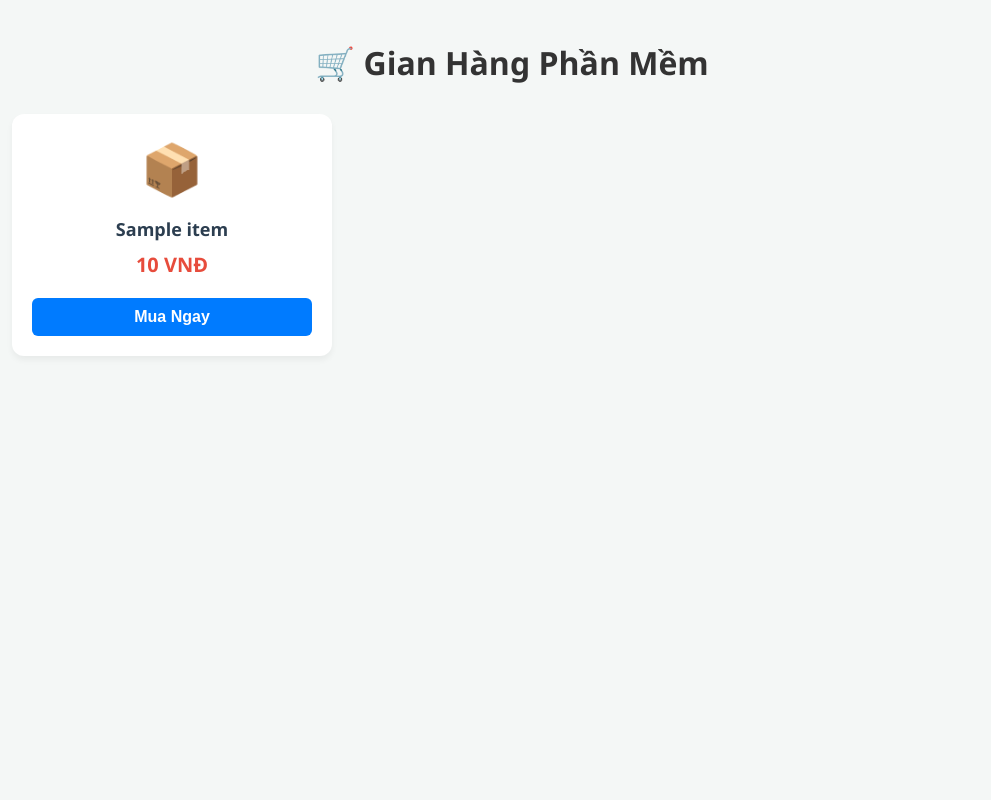
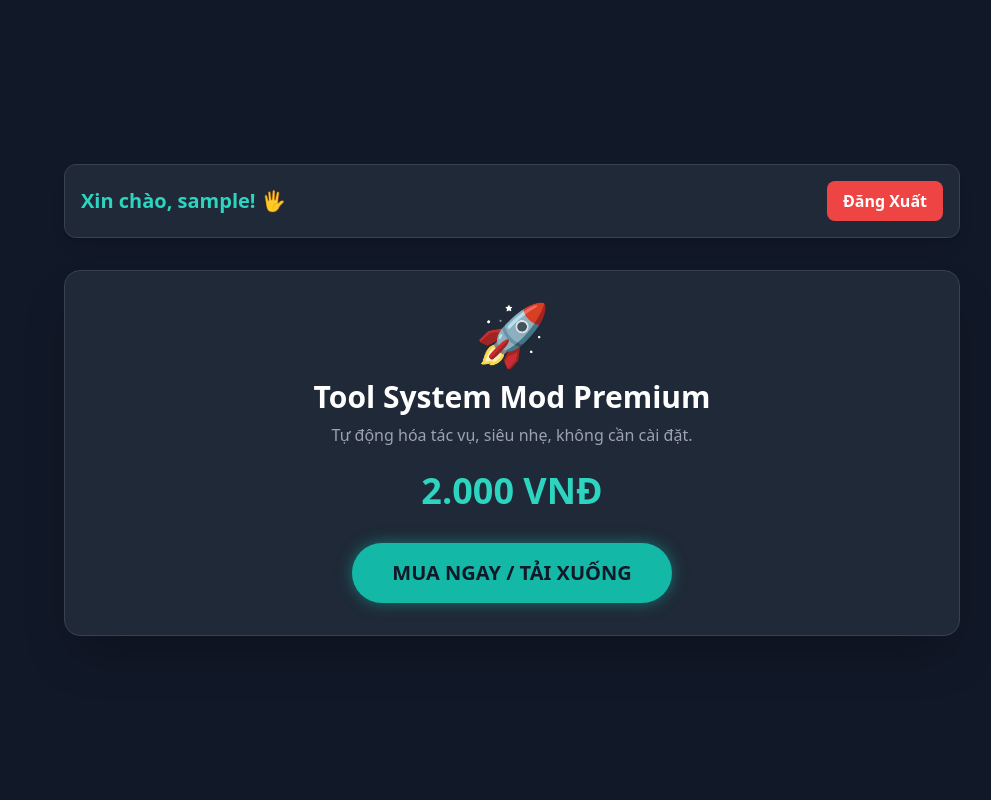
Before and after one commit to legiakhanhdz2011-stack/shop-tool, a FastAPI app: template templates/index.html in a window 1280 px wide. Shown: the whole page, without its empty margins (128-1119 px from the left). Run offline with FastAPI, Linux system fonts and the light colour scheme; the template is opened without the code that fills it: most values are stand-ins (such as "Sample title", 1, 10 or a date in 2020); some libraries are stand-ins or nearby versions.

Commit message:
Update index.html

```diff
--- a/templates/index.html
+++ b/templates/index.html
@@ -3,149 +3,96 @@
 <head>
     <meta charset="UTF-8">
     <meta name="viewport" content="width=device-width, initial-scale=1.0">
-    <title>Cửa Hàng Tool Tự Động</title>
-    <style>
-        body { font-family: 'Segoe UI', Tahoma, Geneva, Verdana, sans-serif; background: #f4f7f6; margin: 0; padding: 20px; }
-        h1 { text-align: center; color: #333; margin-bottom: 30px; }
+    <title>Shop Bán Tool Tự Động</title>
+    <script src="https://cdn.tailwindcss.com"></script>
+</head>
+<body class="bg-gray-900 text-white font-sans min-h-screen flex flex-col items-center justify-center p-4">
 
-        /* Kệ hàng (Grid Layout) */
-        .store-grid { display: grid; grid-template-columns: repeat(auto-fill, minmax(250px, 1fr)); gap: 20px; max-width: 1000px; margin: 0 auto; }
-        .product-card { background: white; padding: 20px; border-radius: 12px; box-shadow: 0 4px 6px rgba(0,0,0,0.05); text-align: center; transition: transform 0.2s; }
-        .product-card:hover { transform: translateY(-5px); box-shadow: 0 8px 15px rgba(0,0,0,0.1); }
-        .product-icon { font-size: 50px; margin-bottom: 15px; }
-        .product-name { font-size: 18px; font-weight: bold; color: #2c3e50; margin-bottom: 10px; }
-        .product-price { color: #e74c3c; font-size: 20px; font-weight: bold; margin-bottom: 20px; }
-        .btn-buy { background: #007bff; color: white; border: none; padding: 10px 20px; border-radius: 6px; font-size: 16px; cursor: pointer; width: 100%; font-weight: bold; }
-        .btn-buy:hover { background: #0056b3; }
+    {% if not username %}
+    <div class="bg-gray-800 p-8 rounded-2xl shadow-2xl w-full max-w-md border border-gray-700">
+        <h1 class="text-3xl font-bold text-center text-teal-400 mb-6">ĐĂNG NHẬP HỆ THỐNG</h1>
 
-        /* Popup Thanh Toán (Modal) */
-        .modal-overlay { display: none; position: fixed; top: 0; left: 0; width: 100%; height: 100%; background: rgba(0,0,0,0.6); justify-content: center; align-items: center; z-index: 1000; }
-        .modal-content { background: white; padding: 30px; border-radius: 12px; width: 90%; max-width: 350px; text-align: center; position: relative; }
-        .close-btn { position: absolute; top: 10px; right: 15px; font-size: 24px; cursor: pointer; color: #888; }
-        .qr-image { width: 100%; border-radius: 10px; border: 2px solid #eee; margin: 15px 0; }
-        #modal-msg { margin-top: 15px; font-weight: bold; }
-    </style>
-</head>
-<body>
+        <form action="/login" method="POST" class="space-y-4">
+            <input type="text" name="username" placeholder="Tên đăng nhập" required
+                   class="w-full px-4 py-3 bg-gray-700 rounded-lg focus:outline-none focus:ring-2 focus:ring-teal-400">
+            <input type="password" name="password" placeholder="Mật khẩu" required
+                   class="w-full px-4 py-3 bg-gray-700 rounded-lg focus:outline-none focus:ring-2 focus:ring-teal-400">
+            <button type="submit" class="w-full py-3 bg-teal-500 hover:bg-teal-400 text-gray-900 font-bold rounded-lg transition duration-300">
+                ĐĂNG NHẬP
+            </button>
+        </form>
 
-    <h1>🛒 Gian Hàng Phần Mềm</h1>
+        <div class="mt-6 border-t border-gray-700 pt-6">
+            <h2 class="text-center text-gray-400 mb-4">Hoặc tạo tài khoản mới</h2>
+            <form action="/register" method="POST" class="space-y-4">
+                <input type="text" name="username" placeholder="Tên đăng nhập mới" required
+                       class="w-full px-4 py-2 bg-gray-700 rounded-lg text-sm">
+                <input type="password" name="password" placeholder="Mật khẩu mới" required
+                       class="w-full px-4 py-2 bg-gray-700 rounded-lg text-sm">
+                <button type="submit" class="w-full py-2 bg-gray-600 hover:bg-gray-500 font-bold rounded-lg transition duration-300">
+                    ĐĂNG KÝ
+                </button>
+            </form>
+        </div>
+    </div>
+    {% endif %}
 
-    <div class="store-grid">
-        {% for pid, item in products.items() %}
-        <div class="product-card">
-            <div class="product-icon">📦</div>
-            <div class="product-name">{{ item.name }}</div>
-            <div class="product-price">{{ "{:,.0f}".format(item.price) }} VNĐ</div>
-            <button class="btn-buy" onclick="openPayment('{{ pid }}', {{ item.price }}, '{{ item.name }}')">Mua Ngay</button>
+    {% if username %}
+    <div class="w-full max-w-4xl">
+        <div class="flex justify-between items-center bg-gray-800 p-4 rounded-xl shadow-lg mb-8 border border-gray-700">
+            <h2 class="text-xl font-bold text-teal-400">Xin chào, {{ username }}! 🖐</h2>
+            <a href="/logout" class="px-4 py-2 bg-red-500 hover:bg-red-600 text-white font-bold rounded-lg transition">Đăng Xuất</a>
         </div>
-        {% endfor %}
-    </div>
 
-    <div class="modal-overlay" id="paymentModal">
-        <div class="modal-content">
-            <span class="close-btn" onclick="closeModal()">×</span>
-            <h3 id="modal-title">Thanh Toán</h3>
-            <p style="color: #666; font-size: 14px;">Mã đơn: <b id="display-order-id" style="color: black;"></b></p>
+        <div class="bg-gray-800 rounded-2xl overflow-hidden shadow-2xl border border-gray-700 text-center p-8">
+            <div class="text-6xl mb-4">🚀</div>
+            <h3 class="text-3xl font-bold mb-2">Tool System Mod Premium</h3>
+            <p class="text-gray-400 mb-6">Tự động hóa tác vụ, siêu nhẹ, không cần cài đặt.</p>
+            <div class="text-4xl font-extrabold text-teal-400 mb-8">2.000 VNĐ</div>
 
-            <img id="qr-code" class="qr-image" src="" alt="Mã QR">
+            <button onclick="muaHang()" id="btn-mua"
+                    class="px-10 py-4 bg-teal-500 hover:bg-teal-400 text-gray-900 font-bold text-xl rounded-full shadow-[0_0_15px_rgba(20,184,166,0.5)] transition-all transform hover:scale-105">
+                MUA NGAY / TẢI XUỐNG
+            </button>
 
-            <p style="font-size: 13px; color: #555;">Mở app ngân hàng quét mã. Cửa sổ sẽ tự tải file sau khi chuyển thành công.</p>
-
-            <div id="modal-msg"></div>
+            <div id="khu-vuc-thanh-toan" class="hidden mt-8 p-6 bg-gray-900 rounded-xl border border-dashed border-teal-500">
+                <h4 class="text-lg text-gray-300">Vui lòng chuyển khoản đúng <b class="text-teal-400">2.000đ</b> với nội dung:</h4>
+                <div id="ma-don-hang" class="text-5xl font-bold text-yellow-400 my-4 tracking-widest">ĐANG TẠO...</div>
+                <div class="flex items-center justify-center space-x-2 text-gray-400 mt-4">
+                    <svg class="animate-spin h-5 w-5 text-teal-500" xmlns="http://www.w3.org/2000/svg" fill="none" viewBox="0 0 24 24"><circle class="opacity-25" cx="12" cy="12" r="10" stroke="currentColor" stroke-width="4"></circle><path class="opacity-75" fill="currentColor" d="M4 12a8 8 0 018-8V0C5.373 0 0 5.373 0 12h4zm2 5.291A7.962 7.962 0 014 12H0c0 3.042 1.135 5.824 3 7.938l3-2.647z"></path></svg>
+                    <span>Đang chờ nhận tiền... Vui lòng không đóng trang này!</span>
+                </div>
+            </div>
         </div>
     </div>
 
     <script>
-        let currentOrderId = "";
-        let autoCheckInterval; // Biến lưu vòng lặp kiểm tra
+        async function muaHang() {
+            document.getElementById('btn-mua').style.display = 'none';
+            document.getElementById('khu-vuc-thanh-toan').style.display = 'block';
 
-        async function openPayment(productId, price, productName) {
-            // 1. Tạo một mã đơn hàng ngẫu nhiên (Ví dụ: DH8492)
-            currentOrderId = "DH" + Math.floor(1000 + Math.random() * 9000);
+            // Gọi server tạo đơn hàng mới
+            const res = await fetch('/create-order', { method: 'POST' });
+            const data = await res.json();
+            const order_id = data.order_id;
 
-            // 2. Báo cho Backend biết khách vừa tạo đơn
-            await fetch('/create-order', {
-                method: 'POST',
-                headers: {'Content-Type': 'application/json'},
-                body: JSON.stringify({ order_id: currentOrderId, product_id: productId })
-            });
+            // In mã đơn hàng lên màn hình
+            document.getElementById('ma-don-hang').innerText = order_id;
 
-            // 3. Cập nhật thông tin lên cửa sổ Popup
-            document.getElementById('modal-title').innerText = productName;
-            document.getElementById('display-order-id').innerText = currentOrderId;
+            // Kiểm tra trạng thái liên tục mỗi 3 giây
+            let kiemTra = setInterval(async () => {
+                const checkRes = await fetch('/api/check-status/' + order_id);
+                const statusData = await checkRes.json();
 
-            // Hiệu ứng đang chờ thanh toán
-            const msgDiv = document.getElementById('modal-msg');
-            msgDiv.innerText = "⏳ Hệ thống đang tự động check...";
-            msgDiv.style.color = "#f39c12";
-
-            // 4. CHÚ Ý: NHỚ THAY 'MB-0123456789' BẰNG STK CỦA BẠN NHÉ
-            // Cú pháp chuẩn: TÊN_VIẾT_TẮT_BANK-SỐ_TÀI_KHOẢN (Ví dụ: VCB-0123456789)
-            const bankAccount = "MB-63498066778899";
-            const qrUrl = `https://img.vietqr.io/image/${bankAccount}-compact2.png?amount=${price}&addInfo=${currentOrderId}`;
-            document.getElementById('qr-code').src = qrUrl;
-
-            // Hiển thị Popup
-            document.getElementById('paymentModal').style.display = 'flex';
-
-            // BẮT ĐẦU TỰ ĐỘNG KIỂM TRA MỖI 3 GIÂY (3000ms)
-            if(autoCheckInterval) clearInterval(autoCheckInterval);
-            autoCheckInterval = setInterval(autoCheckPayment, 3000);
-        }
-
-        function closeModal() {
-            document.getElementById('paymentModal').style.display = 'none';
-            // Hủy vòng lặp kiểm tra nếu khách chủ động đóng cửa sổ
-            if(autoCheckInterval) clearInterval(autoCheckInterval);
-        }
-
-        // Hàm điệp viên: tự động hỏi Server liên tục
-        async function autoCheckPayment() {
-            try {
-                const response = await fetch(`/api/check-status/${currentOrderId}`);
-                const data = await response.json();
-
-                // Nếu Server báo đã trả tiền -> Tự động nhả file
-                if (data.status === "paid") {
-                    clearInterval(autoCheckInterval); // Dừng vòng lặp kiểm tra lập tức
-
-                    const msgDiv = document.getElementById('modal-msg');
-                    msgDiv.innerText = "✅ Đã nhận tiền! Đang tự động tải file...";
-                    msgDiv.style.color = "#28a745";
-
-                    // Gọi hàm lấy file
-                    executeDownload();
+                if (statusData.status === 'success') {
+                    clearInterval(kiemTra); // Dừng kiểm tra
+                    alert("✅ Thanh toán thành công! File của bạn đang được tải xuống.");
+                    window.location.href = statusData.file_url; // Tự động tải file
                 }
-            } catch (error) {
-                console.log("Đang thử lại kết nối...");
-            }
-        }
-
-        // Hàm thực thi tải file ẩn
-        async function executeDownload() {
-            try {
-                const response = await fetch(`/download/${currentOrderId}`);
-                if (response.ok) {
-                    const blob = await response.blob();
-                    const url = window.URL.createObjectURL(blob);
-                    const a = document.createElement('a');
-                    a.href = url;
-
-                    // Lấy tên file từ Header do Backend trả về
-                    const disposition = response.headers.get('Content-Disposition');
-                    const filename = disposition ? disposition.split('filename=')[1].replace(/"/g, '') : "downloaded_file";
-                    a.download = filename;
-
-                    document.body.appendChild(a);
-                    a.click();
-
-                    // Đóng popup sau 3 giây để màn hình sạch sẽ
-                    setTimeout(closeModal, 3000);
-                }
-            } catch (error) {
-                document.getElementById('modal-msg').innerText = "Lỗi khi tải file.";
-            }
+            }, 3000);
         }
     </script>
+    {% endif %}
+
 </body>
 </html>
```
